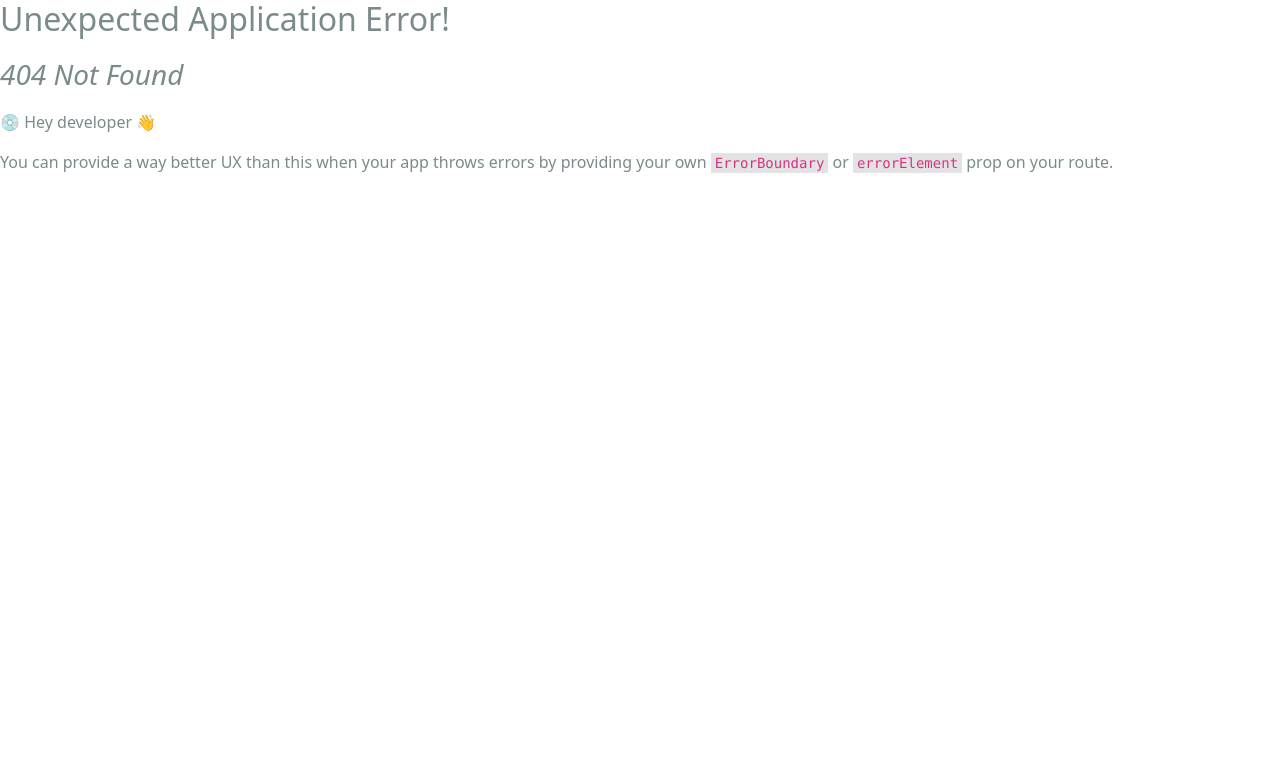
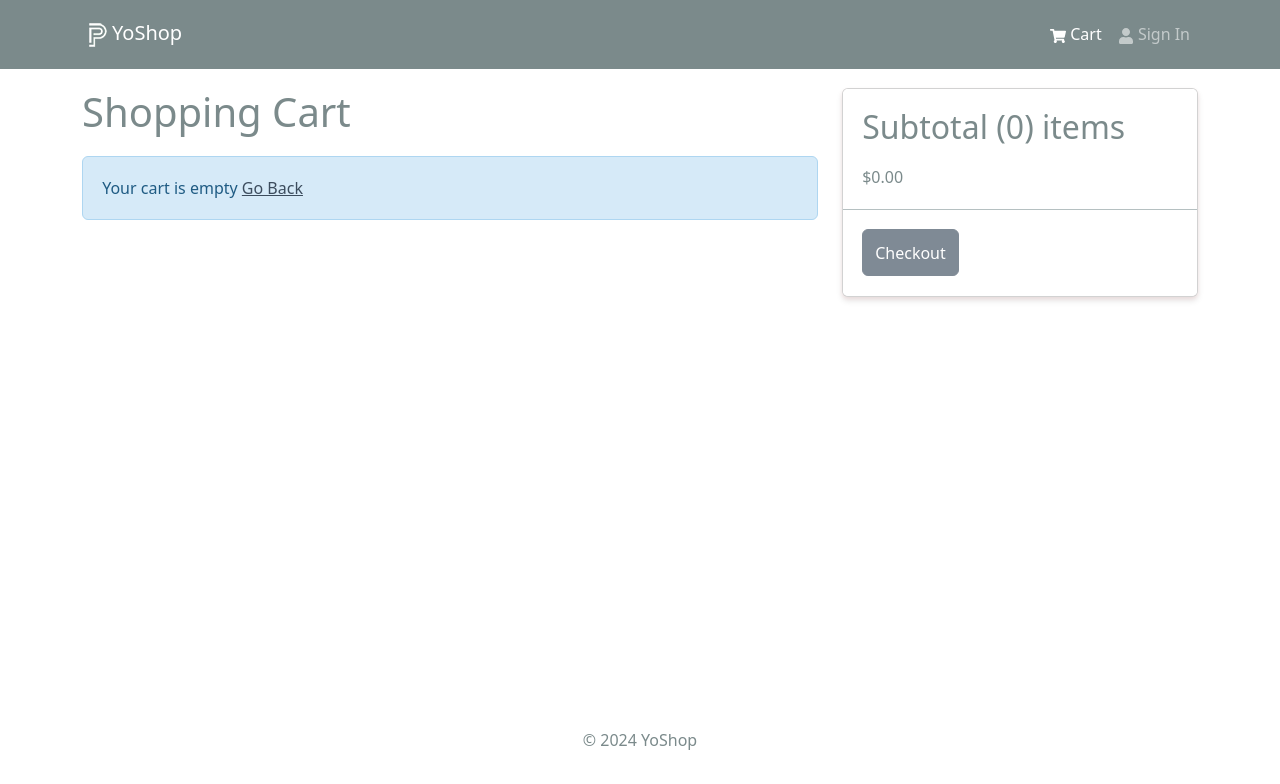
Before and after one commit to youssefchehata/ecommerce-shop, a React (Create React App) app in the folder frontend/: page /cart in a window 1280 px wide. Before the commit this address had no page. Shown: the top 784 px of the page. Built offline with nearby package versions, Linux system fonts and the light colour scheme.

Commit message:
Create CartScreen to display and manage cart items

```diff
--- a/frontend/src/components/Product.jsx
+++ b/frontend/src/components/Product.jsx
@@ -5,7 +5,7 @@ import Rating from './Rating';
 const Product = ({ product }) => {
   return (
     <Card className='mb-3' p-3 rounded>
-      <Link to={`/product/${product.id}`}>
+      <Link to={`/product/${product._id}`}>
         <Card.Img src={product.image} variant='top' alt={product.name} />
       </Link>
       <Card.Body>
--- a/frontend/src/index.js
+++ b/frontend/src/index.js
@@ -15,12 +15,14 @@ import HomeScreen from './screens/HomeScreen';
 import ProductScreen from './screens/ProductScreen';
 import { Provider } from 'react-redux';
 import store from './store';
+import CartScreen from './screens/CartScreen';
 
 const router = createBrowserRouter(
   createRoutesFromElements(
     <Route path='/' element={<App />}>
       <Route index={true} element={<HomeScreen />} />
-      <Route path='product/:id' element={<ProductScreen />} />
+      <Route path='/product/:id' element={<ProductScreen />} />
+      <Route path='/cart' element={<CartScreen />} />
     </Route>
   )
 );
--- /dev/null
+++ b/frontend/src/screens/CartScreen.jsx
@@ -0,0 +1,66 @@
+import {Link , useNavigate} from "react-router-dom";
+import { useDispatch , useSelector} from "react-redux";
+import {Row ,Col , ListGroup , Card, Image,Form ,Button, ListGroupItem} from "react-bootstrap";
+import {FaTrash} from 'react-icons/fa';
+import Message from "../components/Message";
+import { addToCart } from "../slices/cartSlice";
+
+const CartScreen = () => {
+    const navigate = useNavigate();
+    const dispatch = useDispatch();
+    const cart = useSelector((state) => state.cart);
+    const {cartItems}=cart;
+
+    const addToCartHandler = async(el , qty)=>{
+      dispatch(addToCart({...el, qty}));
+      navigate(`/cart`);
+  }
+
+  return (
+    <Row>
+        <Col md={8}>
+        <h1 style={{marginBottom:'20px'}}>Shopping Cart</h1>
+        {cartItems.length===0 ?(<Message>Your cart is empty <Link to='/'>Go Back</Link> </Message>):(
+            <ListGroup variant='flush'>
+               {cartItems.map((el , index)=>(
+                <ListGroupItem key={index}>
+                    <Row>
+                        <Col md={2}> <Image src={el.image} alt={el.name} fluid roundedCircle /> </Col>
+                        <Col md={3} > <Link to={`/product/${el._id}`}>{el.name}</Link> </Col>
+                        <Col md={2} > <strong>${el.price}</strong> </Col>
+                        <Col md={2} >
+                                   <Form.Control
+                               as='select'
+                               value={el.qty}
+                               onChange={(e)=>{ addToCartHandler(el , Number(e.target.value))}}
+                             >
+                               {[...Array(el?.countInStock).keys()].map((i) => ( <option key={i} value={i + 1}> {i + 1} </option> ))}
+                             </Form.Control>
+                        </Col>
+                      <Col md={2} > <Button    type='button' variant="light" onClick={()=>{}}><FaTrash/></Button> </Col>
+                    </Row>
+                </ListGroupItem>)
+               )}
+            </ListGroup>
+        )}
+        </Col>
+
+        <Col md={4}>
+        <Card>
+         <ListGroup variant='flush'>
+         <ListGroup.Item><h2> Subtotal ({cartItems.reduce((acc, item) => acc + item.qty, 0)}) items</h2>
+         ${cartItems.reduce((acc, item) => acc + item.price * item.qty, 0).toFixed(2)}
+         </ListGroup.Item>
+         <ListGroup.Item>
+            <Button type="button" className="btn-block" disabled={cartItems.length === 0} >Checkout</Button>
+         </ListGroup.Item>
+
+        </ListGroup>
+        </Card>
+        </Col>
+
+    </Row>
+  )
+}
+
+export default CartScreen
```
